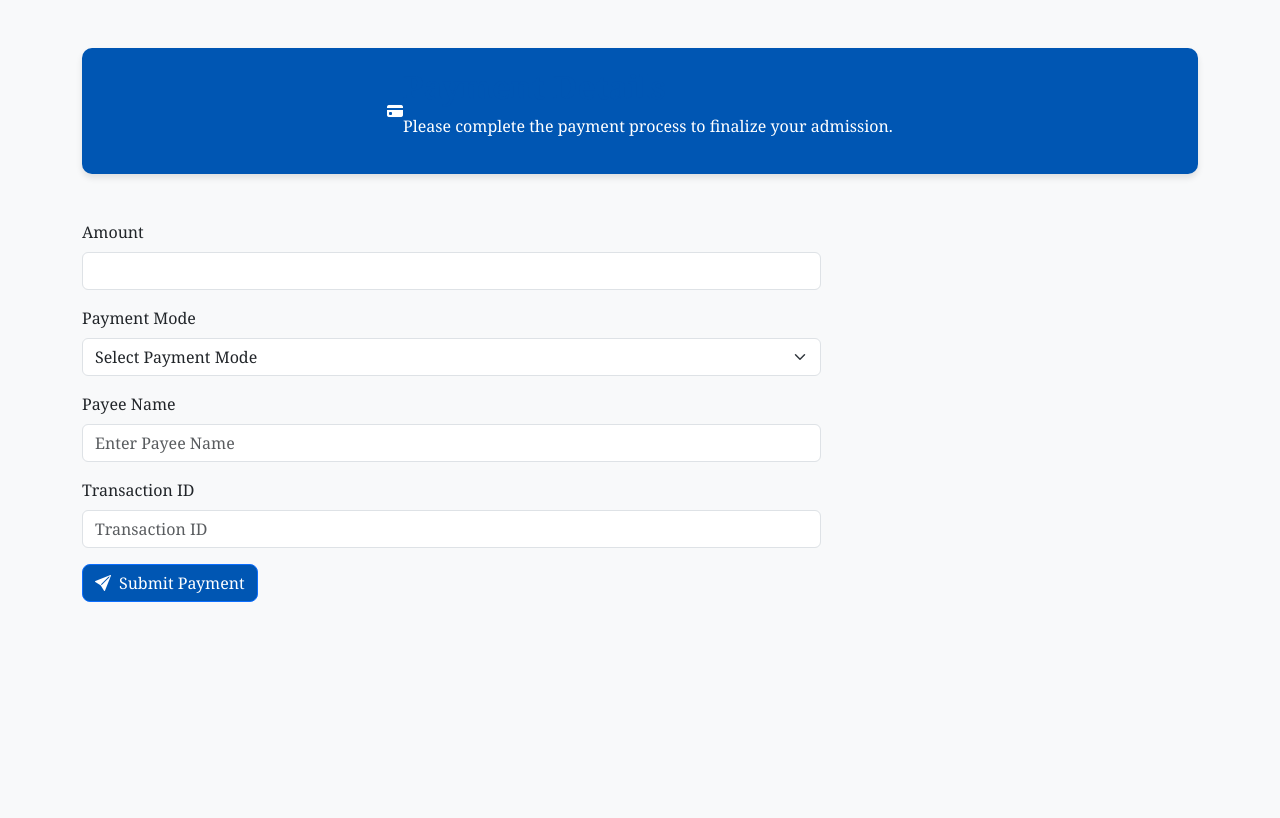
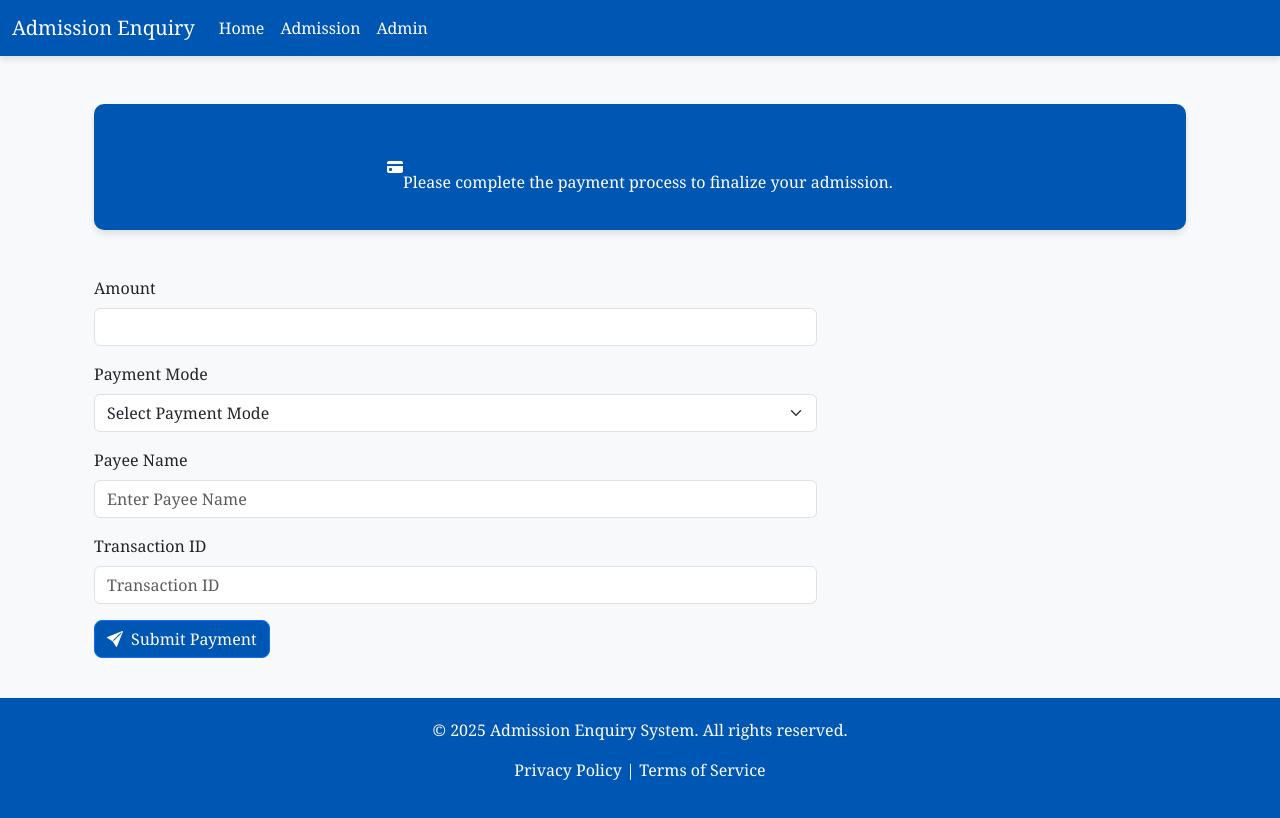
Before and after one commit to SajidKalam-byte/online-admission-registration, a Django app: template admission_enquiry/templates/admission_enquiry/payment.html in a window 1280 px wide. Before the commit the page ends 602 px from the top, so only its background shows below. Run offline with Django 5.2, Linux system fonts and the light colour scheme; the template is opened without the code that fills it, so the values that code supplies are empty; parts of the project's set-up code (start-up, migrations or seed data) failed here and were passed over; some libraries are stand-ins or nearby versions.

Commit message:
modified:   admission_enquiry/templates/admission_enquiry/assigned_counsellor.html 	modified:   admission_enquiry/templates/admission_enquiry/payment.html 	modified:   admission_enquiry/templates/base.html 	new file:   supporting_documents/SPeaker_note.pdf

```diff
--- a/admission_enquiry/templates/admission_enquiry/assigned_counsellor.html
+++ b/admission_enquiry/templates/admission_enquiry/assigned_counsellor.html
@@ -1,3 +1,4 @@
+
 <!DOCTYPE html>
 <html lang="en">
 <head>
--- a/admission_enquiry/templates/admission_enquiry/payment.html
+++ b/admission_enquiry/templates/admission_enquiry/payment.html
@@ -1,3 +1,6 @@
+{% extends "base.html" %}
+
+{% block content %}
 <!DOCTYPE html>
 <html lang="en">
 <head>
@@ -101,3 +104,4 @@
 <script src="https://cdn.jsdelivr.net/npm/bootstrap@5.3.0/dist/js/bootstrap.bundle.min.js"></script>
 </body>
 </html>
+{% endblock %}
--- a/admission_enquiry/templates/base.html
+++ b/admission_enquiry/templates/base.html
@@ -86,7 +86,7 @@
 
     <!-- Footer -->
     <div class="footer">
-        <p>&copy; 2023 Admission Enquiry System. All rights reserved.</p>
+        <p>&copy; 2025 Admission Enquiry System. All rights reserved.</p>
         <p><a href="/privacy-policy/">Privacy Policy</a> | <a href="/terms-of-service/">Terms of Service</a></p>
     </div>
 
```
Also changed, not shown: 1 other file.
